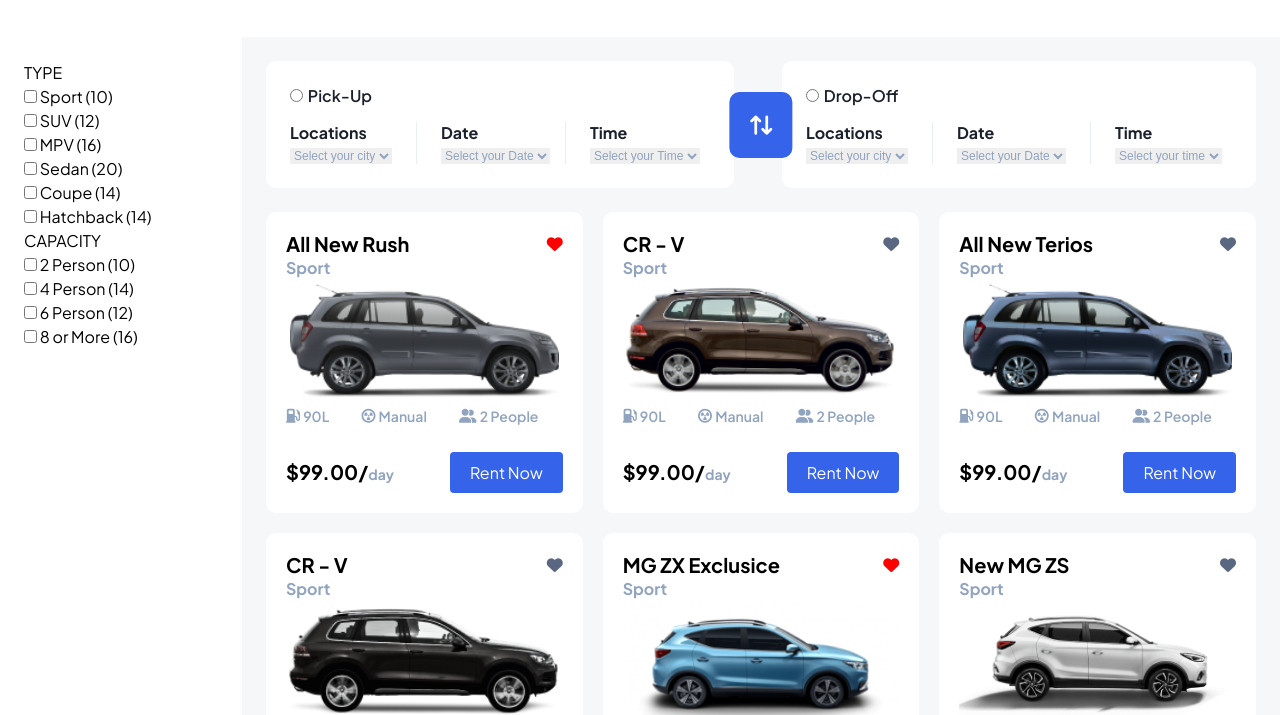
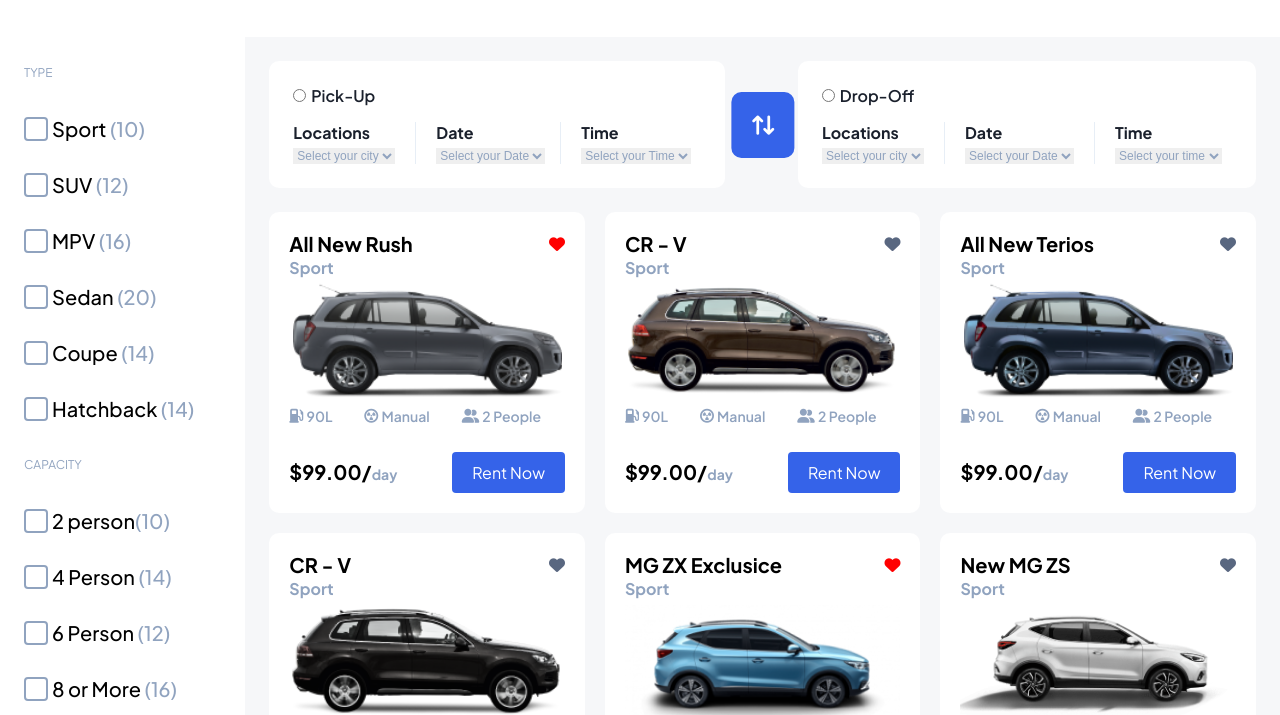
Before and after one commit to anilcodersigdel/figma-design, a plain HTML site: page category.html in a window 1280 px wide. Shown: the part 95-810 px from the top of the page. Drawn offline with Linux system fonts and the light colour scheme.

Commit message:
adding input range in category ad detail page and styling sidebar

```diff
--- a/category.html
+++ b/category.html
@@ -57,52 +57,61 @@
 
         <aside>
 
-            <div class="category-type">
+            <div class="category-type sport">
 
-                <p>TYPE</p>
-                <p><input type="checkbox" id="Sport" name="Sport" value="Sport">
-                    <label for="vehicle1">Sport (10)</label>
+                <p class="type">TYPE</p>
+
+                <p class="input-checkbox"><input type="checkbox" id="Sport" name="Sport" value="Sport">
+                    <label for="vehicle1">Sport <span>(10)</span></label>
                 </p>
-                <p><input type="checkbox" id="Sport" name="Sport" value="Sport">
-                    <label for="vehicle1">SUV (12)</label>
+                <p class="input-checkbox"><input type="checkbox" id="Sport" name="Sport" value="Sport">
+                    <label for="vehicle1">SUV <span>(12)</span></label>
                 </p>
-                <p><input type="checkbox" id="Sport" name="Sport" value="Sport">
-                    <label for="vehicle1">MPV (16)</label>
+                <p class="input-checkbox"><input type="checkbox" id="Sport" name="Sport" value="Sport">
+                    <label for="vehicle1">MPV <span>(16)</span></label>
                 </p>
-                <p><input type="checkbox" id="Sport" name="Sport" value="Sport">
-                    <label for="vehicle1">Sedan (20)</label>
+                <p class="input-checkbox"><input type="checkbox" id="Sport" name="Sport" value="Sport">
+                    <label for="vehicle1">Sedan <span>(20)</span></label>
                 </p>
-                <p><input type="checkbox" id="Sport" name="Sport" value="Sport">
-                    <label for="vehicle1">Coupe (14)</label>
+                <p class="input-checkbox"><input type="checkbox" id="Sport" name="Sport" value="Sport">
+                    <label for="vehicle1">Coupe <span>(14)</span></label>
                 </p>
-                <p><input type="checkbox" id="Sport" name="Sport" value="Sport">
-                    <label for="vehicle1">Hatchback (14)</label>
+                <p class="input-checkbox"><input type="checkbox" id="Sport" name="Sport" value="Sport">
+                    <label for="vehicle1">Hatchback <span>(14)</span></label>
+                </p>
+
+
+
+            <div class="category-type person">
+
+                <p class="type 2">CAPACITY</p>
+
+                <p class="input-checkbox"><input type="checkbox" id="Sport" name="Sport" value="Sport">
+                    <label for="vehicle1">2 person<span>(10)</span></label>
+
+                <p class="input-checkbox"><input type="checkbox" id="Sport" name="Sport" value="Sport">
+                    <label for="vehicle1">4 Person <span>(14)</span> </label>
+                </p>
+
+                <p class="input-checkbox"><input type="checkbox" id="Sport" name="Sport" value="Sport">
+                    <label for="vehicle1">6 Person <span>(12)</span></label>
+                </p>
+
+
+                <p class="input-checkbox"><input type="checkbox" id="Sport" name="Sport" value="Sport">
+                    <label for="vehicle1">8 or More <span>(16)</span></label>
                 </p>
 
             </div>
 
-            <div class="capacity">
+            <p class="type 3">PRICE</p>
 
-                <p>CAPACITY</p>
+            <div class="slidecontainer">
 
-                <p><input type="checkbox" id="Sport" name="Sport" value="Sport" style="background-color: blue;">
-                    <label for="vehicle1">2 Person (10)</label>
-                </p>
+                <input type="range" min="1" max="100" value="50">
+                <p>Default range slider:</p>
 
-                <p><input type="checkbox" id="Sport" name="Sport" value="Sport">
-                    <label for="vehicle1">4 Person (14)</label>
-                </p>
-
-                <p><input type="checkbox" id="Sport" name="Sport" value="Sport">
-                    <label for="vehicle1">6 Person (12)</label>
-                </p>
-
-
-                <p><input type="checkbox" id="Sport" name="Sport" value="Sport">
-                    <label for="vehicle1">8 or More (16)</label>
-                </p>
-
-            </div>
+        </div>
 
         </aside>
 
--- a/sass/base/_reset.scss
+++ b/sass/base/_reset.scss
@@ -8,7 +8,7 @@
 }
 
 body{
-
+    // overflow-x: hidden;
    font-family: "Plus Jakarta Sans", sans-serif;
    background-color: $background-color;
 
--- a/sass/layout/_sidebar.scss
+++ b/sass/layout/_sidebar.scss
@@ -5,5 +5,90 @@
     aside{
         background-color: $content-background-color;
         width: 20%;
+
+    .category-type{
+        display: flex;
+        flex-direction: column;
+        gap: 32px;
+
+        .type{
+            font-size: 12px;
+            color: $icon-color;
+        }
+
+        label{
+            font-weight: 500;
+            font-size: 20px;
+
+            span{
+                color: $icon-color;
+            }
+        }
+
+        input[type="checkbox"] {
+            appearance: none;
+            -webkit-appearance: none;
+            -moz-appearance: none;
+            width: 24px;
+            height: 24px;
+            border: 2px solid rgba(144, 163, 191, 1);
+            border-radius: 4px;
+            cursor: pointer;
+            position: relative;
+        }
+
+        /* Custom styles for the checkbox when checked */
+        input[type="checkbox"]:checked {
+            background-color: blue;
+        }
+
+        input[type="checkbox"]:checked::after {
+            content: '';
+            position: absolute;
+            width: 6px;
+            height: 12px;
+            border: solid white;
+            border-width: 0 2px 2px 0;
+            top: 2px;
+            left: 6px;
+            transform: rotate(45deg);
+        }
+
+
+
+        .input-checkbox{
+            display: flex;
+            align-items: center;
+            gap: 4px;
+        }
+    }
+
+   &.person{
+    padding-top: 50px;
+   }
+
+//    .input-range{
+//     display: flex;
+//     flex-direction: column;
+//     gap: 12px;
+//    label {
+//     font-size: 20px;
+//     color: rgba(89, 103, 128, 1);
+
+//   }
+
+//   input {
+//     margin-right: 1rem;
+
+//     input[type="range"]{
+//         background-color: blue;
+//     }
+//   }
+// }
+
+.slidecontainer {
+    width: 100%;
+  }
+
     }
 }
--- a/sass/pages/_home.scss
+++ b/sass/pages/_home.scss
@@ -2,10 +2,10 @@
 @import '../abstracts/mixins';
 
 .hero {
-    position: relative;
     padding: 32px 64px 0 64px;
     display: flex;
     gap: 24px;
+    flex-grow: 1;
 
     @media (max-width: 768px) {
         padding: 32px 24px 0 24px;
@@ -60,7 +60,7 @@
 
     .hero-content {
         color: white;
-        padding: 16px 24px 0 24px;
+        padding: 16px 144px 0 24px;
 
         // .title {
         //     // padding-right: 200px;
@@ -108,7 +108,9 @@
     padding: 32px 64px 0 64px;
     display: flex;
     align-items: center;
-    gap: 2rem;
+    justify-content: space-between;
+
+
 
 
 
@@ -122,9 +124,9 @@
 
     .location {
         @include radius;
-        padding: 24px 48px;
+        padding: 24px 35px;
         background-color: $content-background-color;
-        flex-grow: 1;
+
 
         @media (max-width: 768px) {
             padding: 16px;
@@ -138,14 +140,14 @@
 
         .location-form {
             display: flex;
-            gap: 24px;
+            gap: 20px;
             padding-top: 16px;
 
             .form-item {
                 display: flex;
                 flex-direction: column;
                 gap: 5px;
-                padding-right: 24px;
+                padding-right: 20px;
                 border-right: 1px solid $border-color;
 
                 &.third {
@@ -253,7 +255,7 @@
 
 
     aside {
-        // width: 15%;
+        // width: 20%;
         padding: 24px 0 0 24px;
 
 
@@ -263,7 +265,7 @@
     }
 
     .category {
-        // width: 85%;
+        // width: 80%;
 
         @media (max-width:768px) {
             width: 100%;
```
Also changed, not shown: detail.html (+40 -33 lines), sass/main.css, 1 other file.
